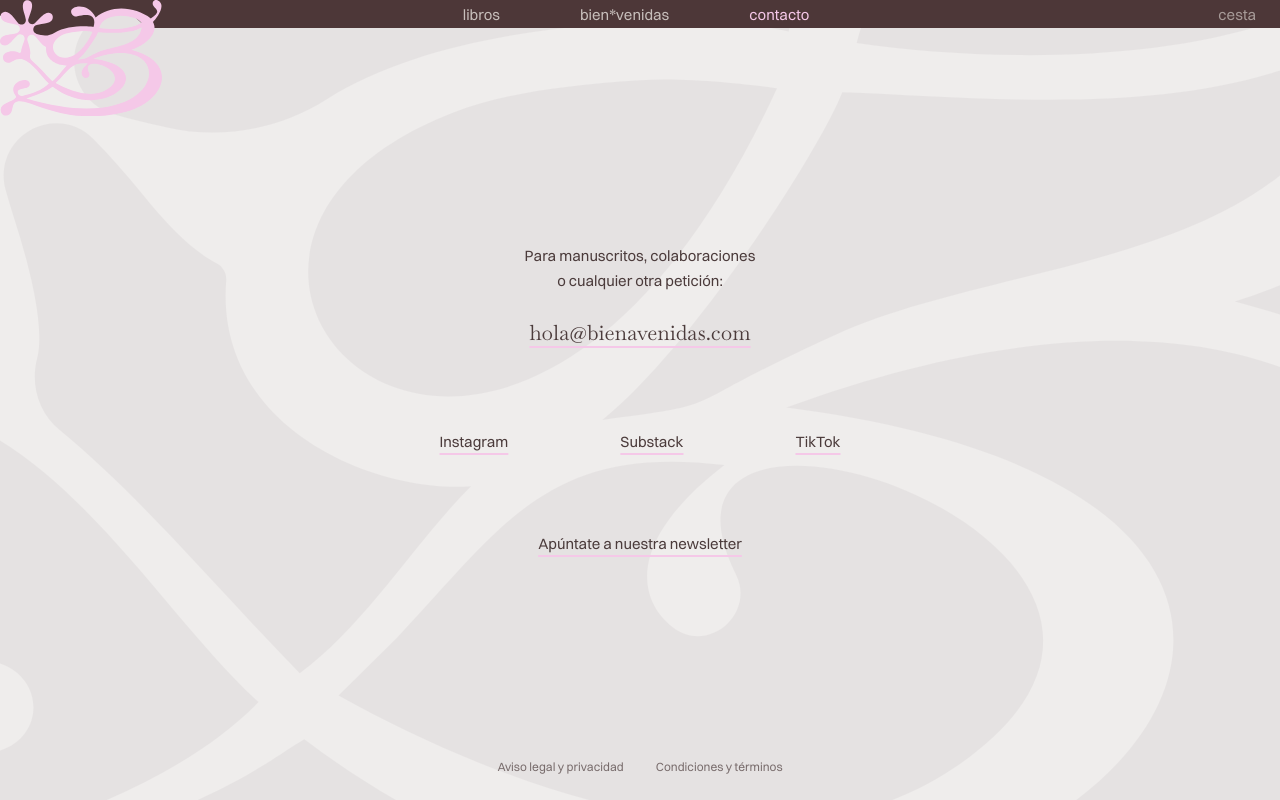
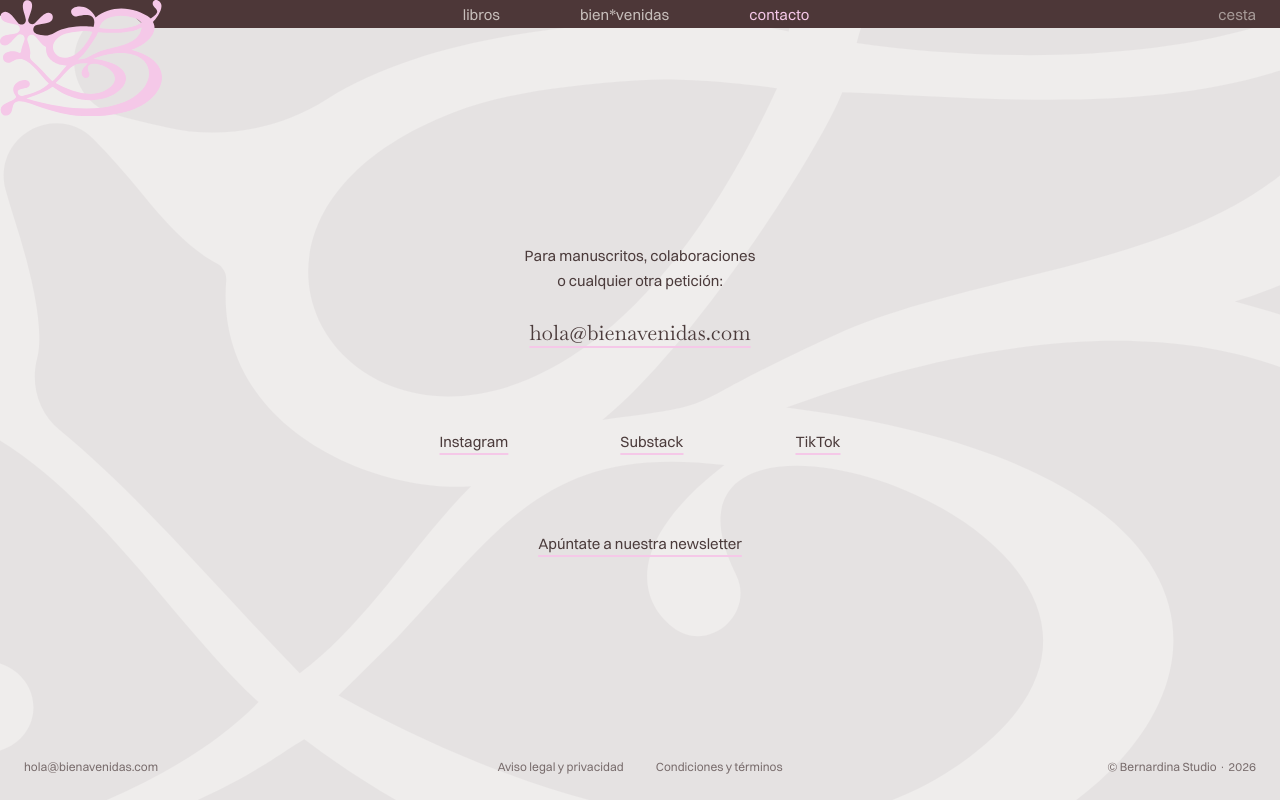
Before and after one commit to sabamamasakhlisi/bienavenidas, a Next.js app: page /contacto in a window 1280 px wide. Built offline with nearby package versions, Linux system fonts and the light colour scheme.

Commit message:
Site footer: contact mail, legal links and credit on every page
Co-Authored-By: Claude Opus 5.5 (1M context) <noreply@anthropic.com>
Claude-Session: https://claude.ai/code/session_01E4D7G2xGY9egcu6DU1uSaQ

```diff
--- a/src/app/contacto/page.tsx
+++ b/src/app/contacto/page.tsx
@@ -1,6 +1,4 @@
 import type { Metadata } from "next";
-
-import Link from "next/link";
 
 import { getLocale, getTranslations } from "next-intl/server";
 
@@ -87,25 +85,6 @@ export default async function ContactoPage() {
         <NewsletterModal />
       </div>
 
-      {/* The legal pages, pinned to the foot of the page so the centred
-          block above stays exactly where it is. */}
-      <nav
-        aria-label="Legal"
-        className="absolute inset-x-0 bottom-6 flex flex-wrap justify-center gap-x-8 gap-y-2 px-6 text-[12px]"
-      >
-        <Link
-          href="/aviso-legal"
-          className="opacity-70 transition-opacity hover:opacity-100"
-        >
-          Aviso legal y privacidad
-        </Link>
-        <Link
-          href="/condiciones"
-          className="opacity-70 transition-opacity hover:opacity-100"
-        >
-          Condiciones y términos
-        </Link>
-      </nav>
     </section>
   );
 }
--- a/src/app/layout.tsx
+++ b/src/app/layout.tsx
@@ -5,6 +5,7 @@ import localFont from "next/font/local";
 import { NextIntlClientProvider } from "next-intl";
 import { getLocale, getTranslations } from "next-intl/server";
 
+import { Footer } from "@/components/layout/Footer";
 import { Header } from "@/components/layout/Header";
 import { CartProvider } from "@/features/checkout/cart";
 import { dirFor, isLocale, defaultLocale } from "@/i18n/config";
@@ -74,12 +75,13 @@ export default async function RootLayout({
       dir={dirFor(resolved)}
       className={`${baskervvol.variable} ${switzer.variable} h-full antialiased`}
     >
-      <body className="flex min-h-full flex-col">
+      <body className="relative flex min-h-full flex-col">
         {/* Locale and messages are inherited from the server render. */}
         <NextIntlClientProvider>
           <CartProvider>
             <Header />
             <main className="flex-1">{children}</main>
+            <Footer />
           </CartProvider>
         </NextIntlClientProvider>
       </body>
--- /dev/null
+++ b/src/components/layout/Footer.tsx
@@ -0,0 +1,73 @@
+"use client";
+
+import Link from "next/link";
+import { usePathname } from "next/navigation";
+
+import { CONTACT_EMAIL } from "@/lib/site";
+
+import { isActiveRoute } from "./routes";
+
+/** Pages drawn on the light ground, where the footer takes the same colours. */
+const LIGHT = ["/bienvenidas", "/contacto", "/aviso-legal", "/condiciones"];
+
+/**
+ * Pages exactly one screen tall. The footer sits over their foot instead of
+ * below it, so it stays in view and the page gains no scroll. (The poster
+ * pans on touch, so a footer below it couldn't be reached on a phone.)
+ */
+const PINNED = ["/bienvenidas", "/contacto"];
+
+/**
+ * Site footer: mail at the start, the legal pages in the centre, credit at the
+ * end. Stacks and centres on narrow screens.
+ */
+export function Footer() {
+  const pathname = usePathname();
+  const light = LIGHT.some((href) => isActiveRoute(pathname, href));
+  const pinned = PINNED.some((href) => isActiveRoute(pathname, href));
+  const onContacto = isActiveRoute(pathname, "/contacto");
+
+  return (
+    <footer
+      className={[
+        "grid gap-y-2 px-6 py-6 text-center text-[12px] md:grid-cols-[1fr_auto_1fr] md:items-center",
+        light ? "text-[#4B3B3B]" : "text-foreground",
+        pinned && "absolute inset-x-0 bottom-0",
+        // Contacto's watermark runs to the edge; everywhere else light, a solid
+        // strip, like the header's, keeps the text off the poster.
+        light && !onContacto && "bg-[#E5E2E2]",
+      ]
+        .filter(Boolean)
+        .join(" ")}
+    >
+      <a
+        href={`mailto:${CONTACT_EMAIL}`}
+        className="opacity-70 transition-opacity hover:opacity-100 md:justify-self-start"
+      >
+        {CONTACT_EMAIL}
+      </a>
+
+      <nav
+        aria-label="Legal"
+        className="flex flex-wrap justify-center gap-x-8 gap-y-2"
+      >
+        <Link
+          href="/aviso-legal"
+          className="opacity-70 transition-opacity hover:opacity-100"
+        >
+          Aviso legal y privacidad
+        </Link>
+        <Link
+          href="/condiciones"
+          className="opacity-70 transition-opacity hover:opacity-100"
+        >
+          Condiciones y términos
+        </Link>
+      </nav>
+
+      <p className="opacity-70 md:justify-self-end">
+        © Bernardina Studio · 2026
+      </p>
+    </footer>
+  );
+}
```
